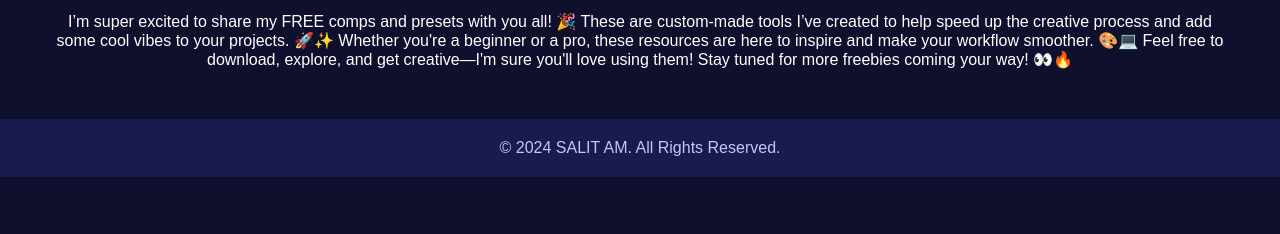
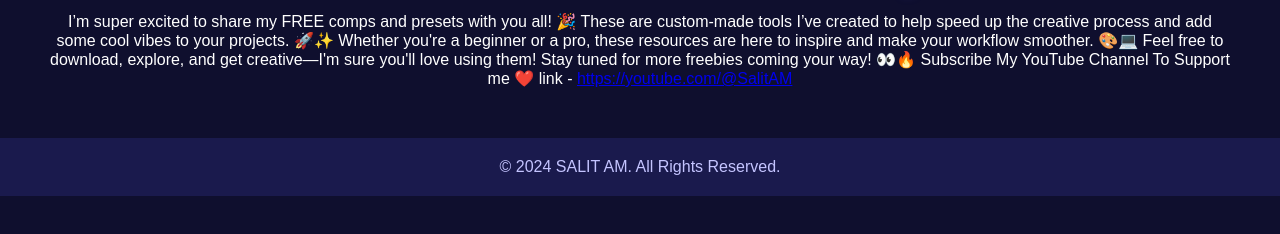
Before and after one commit to KillerPraths12/SalitAM, a plain HTML site: page index.html in a window 1280 px wide. Shown: the part 332-566 px from the top of the page. Drawn offline with Linux system fonts and the light colour scheme.

Commit message:
Update index.html

```diff
--- a/index.html
+++ b/index.html
@@ -41,6 +41,7 @@
           workflow smoother. 🎨💻 Feel free to download, explore, and get
           creative—I'm sure you'll love using them! Stay tuned for more freebies
           coming your way! 👀🔥
+          Subscribe My YouTube Channel To Support me ❤️ link - <a href="https://youtube.com/@SalitAM" target="_blank">https://youtube.com/@SalitAM</a>
         </p>
       </section>
     </main>
```
